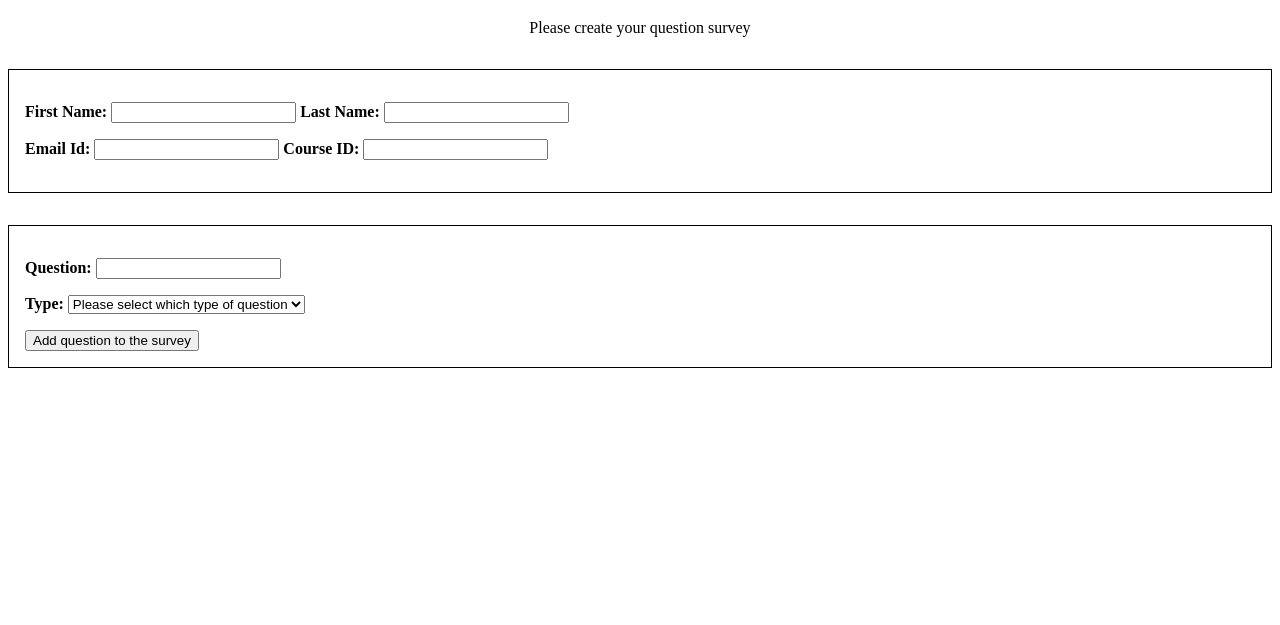
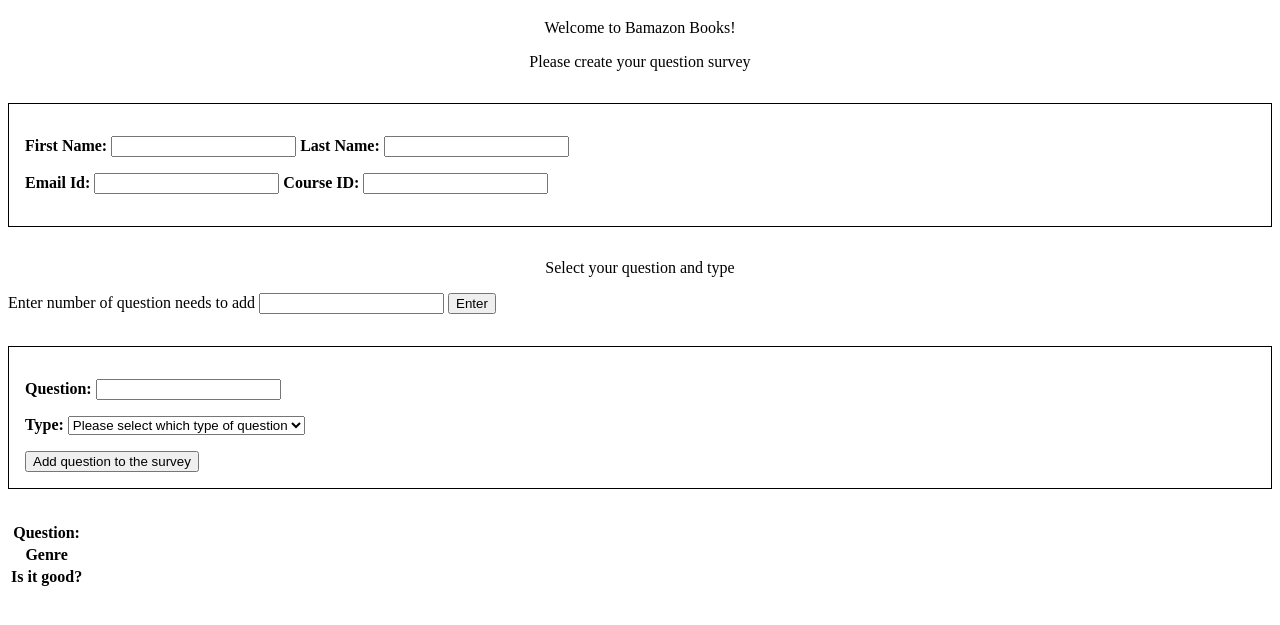
Before and after one commit to shenlong3010/Course-Evalution, a website: page public/index.html in a window 1280 px wide. Shown: the part 67-692 px from the top of the page. Drawn offline with Linux system fonts and the light colour scheme.

Commit message:
Update index.html

```diff
--- a/public/index.html
+++ b/public/index.html
@@ -7,7 +7,9 @@
 </head>
 <body>
 	<h1>Course Evaluation</h1>
+	<p>Welcome to Bamazon Books!</p>
 	<p>Please create your question survey</p>
+
   <div class="information">
     <div>
       <label for="first_name">First Name:</label>
@@ -17,15 +19,27 @@
     </div>
     <div>
       <label for="email">Email Id:</label>
-	      <input id="email" type="text" name="email" required>
+      <input id="email" type="text" name="email">
       <label for="Course_id">Course ID:</label>
-	      <input id="Course_id" type="text" name="Course_id" required>
+      <input id="Course_id" type="text" name="Course_id">
     </div>
   </div>
+
+  <div class="main_form">
+    <p>Select your question and type</p>
+    <form action="">
+    <div>
+			<label for="question_number">Enter number of question needs to add</label>
+			<input id="question_number" type="number" name="question_number">
+      <input type="submit" value="Enter">
+		</div>
+  </form>
+  </div>
+
 	<div class="form">
 		<div>
 			<label for="question">Question:</label>
-			<input id="question" type="text" name="question" required>
+			<input id="question" type="text" name="question">
 		</div>
 		<div>
       <label for="type">Type:</label>
@@ -41,6 +55,15 @@
 
   <div id="message"></div>
 
+  <table>
+	<thead>
+		<tr><th>Question:</th></tr>
+    <tr><th>Genre</th></tr>
+    <tr><th>Is it good?</th></tr>
+	</thead>
+	<tbody id="queue"></tbody>
+</table>
+
 	<script src="client.js"></script>
 </body>
 </html>
```
Lines whose indentation alone changed are shown as unchanged.
